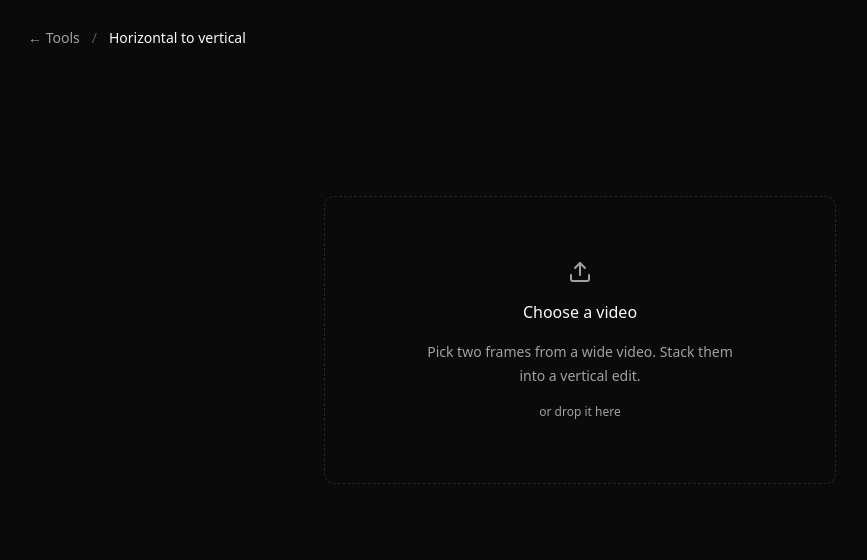
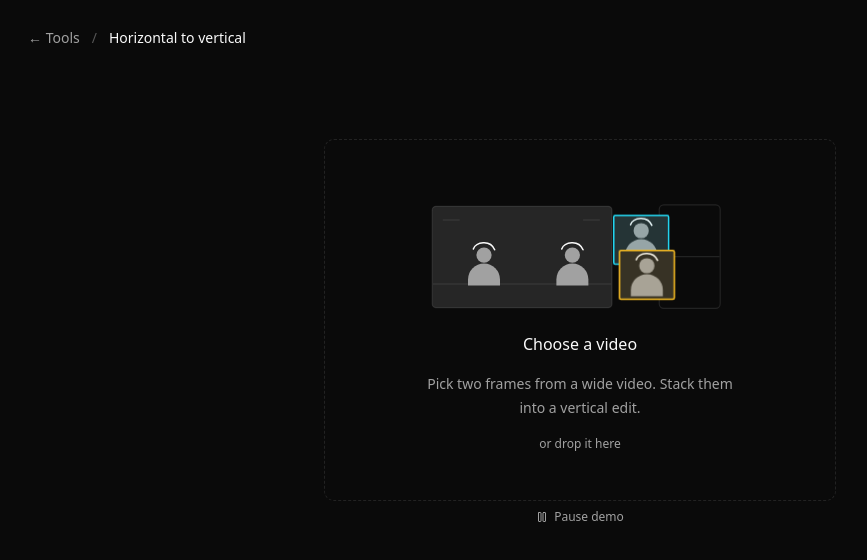
Before and after one commit to notTGY/ohitsfocused, an Astro site: page /tools/horizontal-to-vertical in a window 1280 px wide. Shown: the whole page, without its empty margins (60-927 px from the left). Built offline with nearby package versions, Linux system fonts and the light colour scheme; Astro itself is replaced by a stand-in of ours.

Commit message:
explainer animation

```diff
--- a/src/components/HorizontalToVertical.tsx
+++ b/src/components/HorizontalToVertical.tsx
@@ -208,6 +208,42 @@ function waitForVideo(video: HTMLVideoElement) {
   });
 }
 
+function ReframeDemo({ id, paused }: { id: string; paused: boolean }) {
+  return <svg viewBox="0 0 420 176" aria-hidden="true" className="reframe-demo w-full max-w-[320px]" style={{ animationPlayState: paused ? 'paused' : 'running' }}>
+    <style>{`
+      .reframe-demo .top-crop { transform: translate(270px,-42px); }
+      .reframe-demo .bottom-crop { transform: translate(154px,22px); }
+      @media (prefers-reduced-motion: no-preference) {
+        .reframe-demo .crop { animation: reframe-crop 7s cubic-bezier(.4,0,.2,1) infinite; animation-play-state: inherit; }
+        .reframe-demo .top-crop { --dx: 270px; --dy: -42px; }
+        .reframe-demo .bottom-crop { --dx: 154px; --dy: 22px; animation-delay: .18s; }
+        @keyframes reframe-crop {
+          0%,20%,100% { transform: translate(0,0); opacity: 1; }
+          52%,80% { transform: translate(var(--dx),var(--dy)); opacity: 1; }
+          88% { transform: translate(var(--dx),var(--dy)); opacity: 0; }
+          89%,95% { transform: translate(0,0); opacity: 0; }
+        }
+      }
+    `}</style>
+    <defs><g id={id} fill="var(--muted-foreground)"><circle cx="36" cy="20" r="10" /><path d="M15 60v-8a21 21 0 0 1 42 0v8Z" /><path d="M22 12c3-9 22-13 28 1" fill="none" stroke="var(--foreground)" strokeWidth="2" strokeLinecap="round" /></g></defs>
+    <g fill="none" stroke="var(--border)" strokeWidth="1.5">
+      <rect x="16" y="28" width="236" height="133" rx="5" fill="var(--muted)" />
+      <path d="M17 130h234M30 46h22m162 0h22" />
+      <rect x="314" y="26" width="80" height="136" rx="6" />
+      <path d="M315 94h78" />
+      <path d="M273 94h23m-6-6 6 6-6 6" stroke="var(--muted-foreground)" strokeLinecap="round" strokeLinejoin="round" />
+    </g>
+    <use href={`#${id}`} x="48" y="72" /><use href={`#${id}`} x="164" y="72" />
+    {['top', 'bottom'].map((crop, index) => <g key={crop} className={`crop ${crop}-crop`}>
+      <svg x={index ? 164 : 48} y="72" width="72" height="64" viewBox="0 0 72 64" overflow="hidden">
+        <rect width="72" height="64" fill="var(--muted)" /><use href={`#${id}`} />
+        <rect width="72" height="64" fill={index ? '#fbbf24' : '#22d3ee'} fillOpacity=".08" />
+      </svg>
+      <rect x={index ? 164 : 48} y="72" width="72" height="64" rx="2" fill="none" stroke={index ? '#fbbf24' : '#22d3ee'} strokeWidth="2" />
+    </g>)}
+  </svg>;
+}
+
 export default function HorizontalToVertical() {
   const fileInputId = useId();
   const fileInputRef = useRef<HTMLInputElement>(null);
@@ -233,6 +269,16 @@ export default function HorizontalToVertical() {
   const [showFrames, setShowFrames] = useState(false);
   const [exportProgress, setExportProgress] = useState(0);
   const [errorMessage, setErrorMessage] = useState('');
+  const [showDemo, setShowDemo] = useState(false);
+  const [demoPaused, setDemoPaused] = useState(false);
+  const [isChoosingFile, setIsChoosingFile] = useState(false);
+
+  useEffect(() => {
+    setShowDemo(false);
+    if (videoUrl || isChoosingFile || isDragActive) return;
+    const timer = window.setTimeout(() => { setDemoPaused(false); setShowDemo(true); }, 3000);
+    return () => window.clearTimeout(timer);
+  }, [videoUrl, isChoosingFile, isDragActive]);
 
   const videoAspect = metadata ? metadata.width / metadata.height : 16 / 9;
   const hasBothCrops = Boolean(crops[0] && crops[1]);
@@ -290,6 +336,7 @@ export default function HorizontalToVertical() {
   }
 
   function handleFileChange(event: ChangeEvent<HTMLInputElement>) {
+    setIsChoosingFile(false);
     applyFile(event.target.files?.[0]);
     event.target.value = '';
   }
@@ -771,14 +818,22 @@ export default function HorizontalToVertical() {
             className="sr-only"
             type="file"
             accept="video/*"
+            onClick={() => setIsChoosingFile(true)}
+            onCancel={() => setIsChoosingFile(false)}
             onChange={handleFileChange}
           />
-          <Upload className="mb-4 size-6 text-muted-foreground" />
+          <div className="relative mb-4 flex h-32 w-full items-center justify-center">
+            <Upload className={cn('size-6 text-muted-foreground transition-opacity motion-reduce:transition-none', showDemo && 'opacity-0')} />
+            {showDemo && <div className="absolute inset-0 flex items-center justify-center animate-in fade-in duration-500 motion-reduce:animate-none"><ReframeDemo id={`${fileInputId}-demo`} paused={demoPaused} /></div>}
+          </div>
           <span className="font-medium">Choose a video</span>
           <p className="mt-4 max-w-xs text-sm leading-6 text-muted-foreground">Pick two frames from a wide video. Stack them into a vertical edit.</p>
           <span className="mt-4 text-xs text-muted-foreground">or drop it here</span>
           {errorMessage ? <p className="mt-5 text-sm text-destructive">{errorMessage}</p> : null}
         </label>
+        <div className="flex h-10 justify-center motion-reduce:hidden">
+          {showDemo && <Button variant="ghost" size="sm" className="text-xs text-muted-foreground" onClick={() => setDemoPaused(!demoPaused)}>{demoPaused ? <Play className="size-3" /> : <Pause className="size-3" />}{demoPaused ? 'Play demo' : 'Pause demo'}</Button>}
+        </div>
       </section>
     );
   }
```
